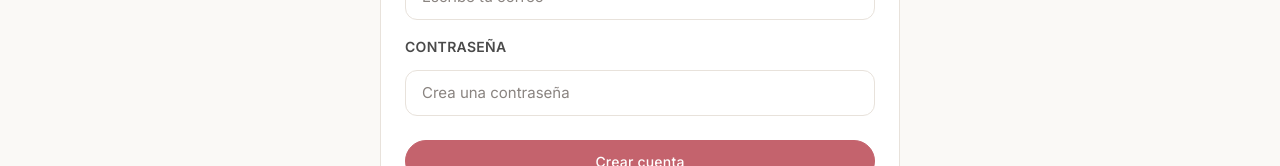
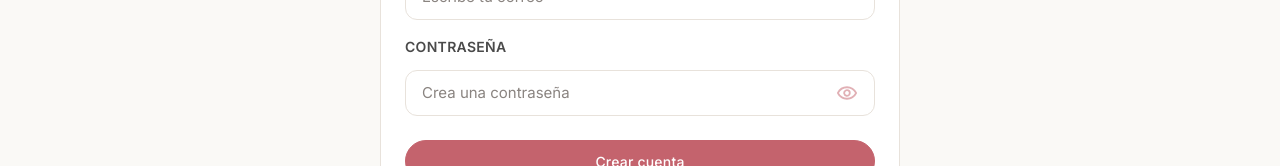
Before and after one commit to MariaMunozDeveloper/Cookee_front_remoto, an Angular app: page /register in a window 1280 px wide. Shown: the part 602-768 px from the top of the page. Built offline with nearby package versions, Linux system fonts and the light colour scheme; a web font is replaced by a local one.

Commit message:
reducir footer

```diff
--- a/src/app/components/auth/login/login.css
+++ b/src/app/components/auth/login/login.css
@@ -100,3 +100,8 @@
 .password-toggle:hover .password-toggle-icon {
   opacity: 1;
 }
+
+.password-wrapper .input-base {
+  width: 100%;
+  padding-right: 44px;
+}
--- a/src/app/components/auth/register/register.css
+++ b/src/app/components/auth/register/register.css
@@ -64,3 +64,29 @@
   font-size: 13px;
   color: #e74c3c;
 }
+
+.password-wrapper {
+  position: relative;
+}
+
+.password-toggle {
+  position: absolute;
+  top: 50%;
+  right: 12px;
+  transform: translateY(-50%);
+  background: none;
+  border: none;
+  cursor: pointer;
+  color: var(--color-muted);
+}
+
+.password-toggle-icon {
+  width: 20px;
+  height: 20px;
+  object-fit: contain;
+  opacity: 0.5;
+}
+
+.password-toggle:hover .password-toggle-icon {
+  opacity: 1;
+}
--- a/src/app/components/auth/register/register.html
+++ b/src/app/components/auth/register/register.html
@@ -92,7 +92,17 @@
 
           <div class="form-group">
             <label class="form-label">Contraseña</label>
-            <input type="password" class="input-base" formControlName="password" placeholder="Crea una contraseña"/>
+            <div class="password-wrapper">
+              <input
+                [type]="showPassword ? 'text' : 'password'"
+                class="input-base"
+                formControlName="password"
+                placeholder="Crea una contraseña"/>
+              <button type="button" class="password-toggle" (click)="togglePassword()">
+                <img [src]="showPassword ? 'icons/ojo_blocked.svg' : 'icons/ojo.svg'"
+                     class="password-toggle-icon" alt="ver contraseña"/>
+              </button>
+            </div>
 
             @if (registerForm.get('password')?.touched) {
             <div class="form-error">
--- a/src/app/components/auth/register/register.ts
+++ b/src/app/components/auth/register/register.ts
@@ -18,6 +18,8 @@ export class RegisterComponent {
   private readonly userService: UserService = inject(UserService);
   private readonly formBuilder: FormBuilder = inject(FormBuilder);
   private readonly router: Router = inject(Router);
+
+  showPassword: boolean = false;
 
   registerForm: FormGroup = this.formBuilder.group({
     name: ['', [Validators.required, FormValidators.notOnlyWhiteSpace]],
@@ -66,4 +68,8 @@ export class RegisterComponent {
       }
     });
   }
+
+  togglePassword(): void {
+    this.showPassword = !this.showPassword;
+  }
 }
--- a/src/app/components/structure/navbar/navbar.css
+++ b/src/app/components/structure/navbar/navbar.css
@@ -281,6 +281,12 @@
   width: 100%;
 }
 
+.navbar-mobile-user .people-nick-wrap {
+  display: flex;
+  align-items: center;
+  gap: 4px;
+}
+
 @media (max-width: 768px) {
   .navbar-menu { display: none; }
   .navbar-actions { display: none; }
--- a/src/app/components/structure/navbar/navbar.html
+++ b/src/app/components/structure/navbar/navbar.html
@@ -67,7 +67,12 @@
       }
       <div class="navbar-mobile-user-info">
         <p class="navbar-mobile-user-name">{{ identity.name }} {{ identity.surname }}</p>
-        <p class="navbar-mobile-user-nick">&#64;{{ identity.nick }}</p>
+        <div class="people-nick-wrap">
+          <span class="navbar-mobile-user-nick">&#64;{{ identity.nick }}</span>
+          @if (identity?.role === 'ROLE_VERIFIED' || identity?.role === 'ROLE_ADMIN') {
+          <img src="icons/verificar.svg" class="verified-icon" alt="verificado"/>
+          }
+        </div>
       </div>
     </a>
     <hr class="navbar-mobile-divider"/>
```
